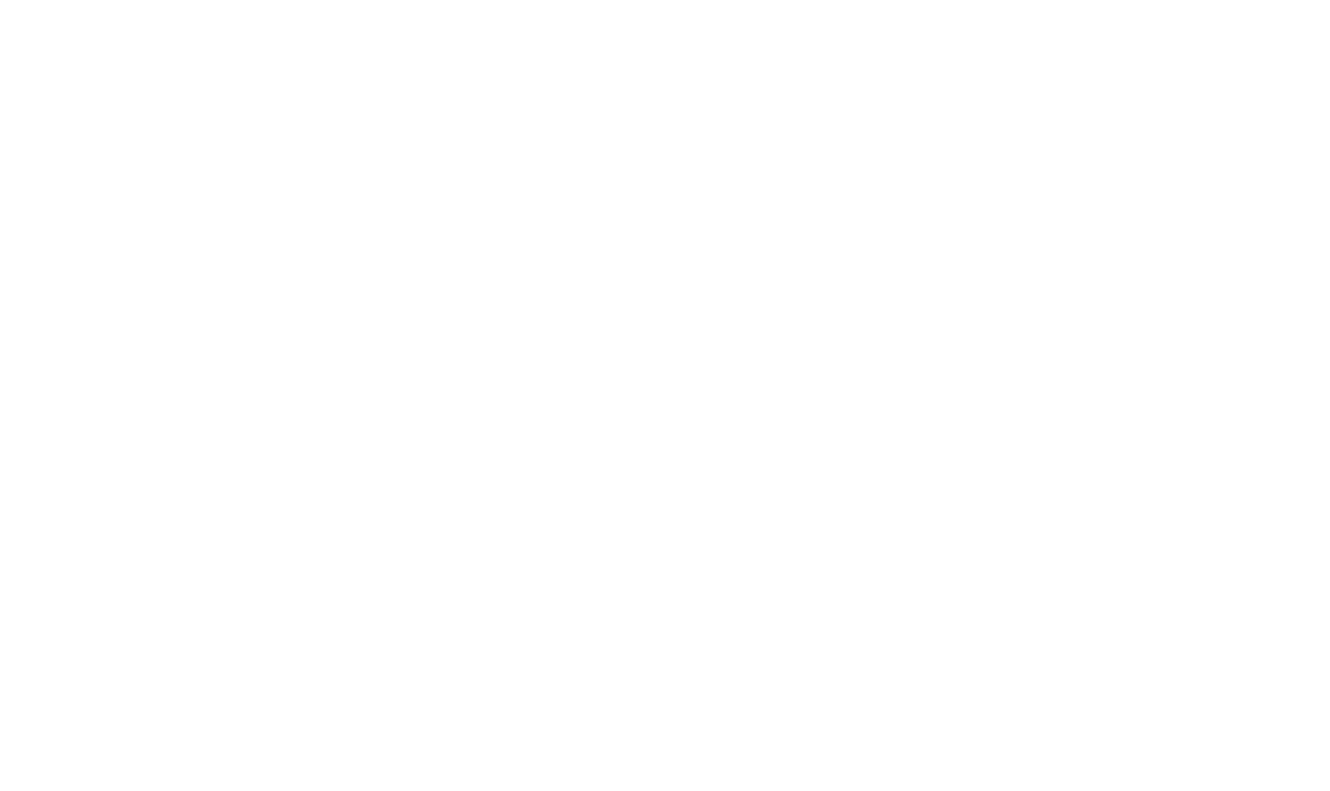
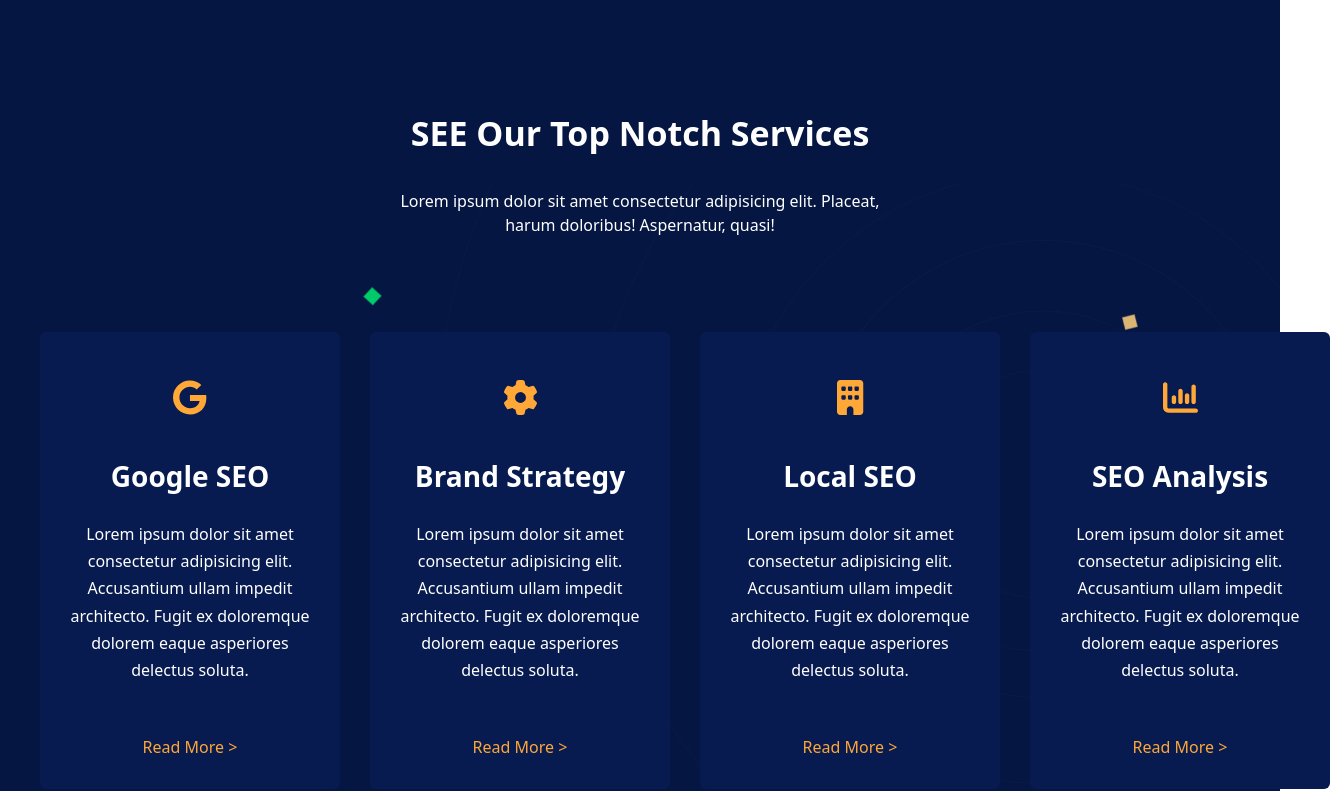
Before and after one commit to Vincenzo-23/proj-html-vuejs, a Vue app: page / in a window 1280 px wide. Shown: the part 2189-2980 px from the top of the page, 1330 px wide, since content can reach past the window. Before the commit the page ends 2144 px from the top, so only its background shows below. Built offline with nearby package versions, Linux system fonts and the light colour scheme.

Commit message:
ADD: added the MainAppServicesSection component to the MainAppBody

```diff
--- a/package.json
+++ b/package.json
@@ -10,6 +10,7 @@
   },
   "dependencies": {
     "@fortawesome/fontawesome-svg-core": "^6.5.2",
+    "@fortawesome/free-brands-svg-icons": "^6.5.2",
     "@fortawesome/free-solid-svg-icons": "^6.5.2",
     "@fortawesome/vue-fontawesome": "^3.0.6",
     "vue": "^3.4.21"
--- a/src/components/MainApp-body/MainAppAgencySection.vue
+++ b/src/components/MainApp-body/MainAppAgencySection.vue
@@ -57,7 +57,8 @@
 .grid{
     display: grid;
     grid-template-columns: repeat(3, 1fr);
-    gap: 25px;
+    gap: 30px;
+    padding-bottom: 30px;
 }
 .card{
     padding: 40px 35px;
@@ -70,7 +71,9 @@
     .card_title{
         padding-bottom: 20px;
         font-weight: 800;
-
+    }
+    .card_paragraph{
+        line-height: 1.7;
     }
 }
 
--- a/src/components/MainApp-body/MainAppBody.vue
+++ b/src/components/MainApp-body/MainAppBody.vue
@@ -1,12 +1,16 @@
 <template>
     <MainAppAgencySection />
+    <MainAppServicesSection />
 </template>
 
 <script>
 import MainAppAgencySection from "./MainAppAgencySection.vue"
+import MainAppServicesSection from "./MainAppServicesSection.vue"
+
     export default {
         components:{
             MainAppAgencySection,
+            MainAppServicesSection,
         }
     }
 </script>
--- /dev/null
+++ b/src/components/MainApp-body/MainAppServicesSection.vue
@@ -0,0 +1,96 @@
+<template>
+    <div class="section">
+        <div class="container_small">
+            <div class="container_small subtitle">
+                <h2>SEE Our Top Notch Services</h2>
+                <p>
+                    Lorem ipsum dolor sit amet consectetur adipisicing elit. Placeat, harum doloribus! Aspernatur, quasi!
+                </p>
+            </div>
+        </div>
+        <div class="container_large">
+            <div class="grid">
+                <div class="card border-0">
+                    <div class="icon"><font-awesome-icon :icon="['fab', 'google']" /></div>
+                    <h3 class="card_title">Google SEO</h3>
+                    <p class="card_paragraph">Lorem ipsum dolor sit amet consectetur adipisicing elit. Accusantium ullam impedit architecto. Fugit ex doloremque dolorem eaque asperiores delectus soluta.</p>
+                    <a href="#" class="read_more">Read More ></a>
+                </div>
+                <div class="card border-0">
+                    <div class="icon"><font-awesome-icon :icon="['fas', 'gear']" /></div>
+                    <h3 class="card_title">Brand Strategy</h3>
+                    <p class="card_paragraph">Lorem ipsum dolor sit amet consectetur adipisicing elit. Accusantium ullam impedit architecto. Fugit ex doloremque dolorem eaque asperiores delectus soluta.</p>
+                    <a href="#" class="read_more">Read More ></a>
+                </div>
+                <div class="card border-0">
+                    <div class="icon"><font-awesome-icon :icon="['fas', 'building']" /></div>
+                    <h3 class="card_title">Local SEO</h3>
+                    <p class="card_paragraph">Lorem ipsum dolor sit amet consectetur adipisicing elit. Accusantium ullam impedit architecto. Fugit ex doloremque dolorem eaque asperiores delectus soluta.</p>
+                    <a href="#" class="read_more">Read More ></a>
+                </div>
+                <div class="card border-0">
+                    <div class="icon"><font-awesome-icon :icon="['fas', 'chart-column']" /></div>
+                    <h3 class="card_title">SEO Analysis</h3>
+                    <p class="card_paragraph">Lorem ipsum dolor sit amet consectetur adipisicing elit. Accusantium ullam impedit architecto. Fugit ex doloremque dolorem eaque asperiores delectus soluta.</p>
+                    <a href="#" class="read_more">Read More ></a>
+                </div>
+            </div>
+        </div>
+    </div>
+</template>
+
+<script>
+    export default {
+
+    }
+</script>
+
+<style lang="scss" scoped>
+.section{
+    padding: 115px 0 180px;
+    background-image: url(/public/images/pattern_background.png);
+    background-repeat: no-repeat;
+    background-size: contain;
+    background-position: center;
+    background-color: rgb(5, 22, 66);
+    color: white;
+}
+// Subtitle and paragraph
+.subtitle{
+    text-align: center;
+    margin-bottom: 95px;
+    h2{
+        font-size: 34px;
+        font-weight: 700;
+        margin-bottom: 35px;
+    }
+}
+// Grid cards
+.grid{
+    display: grid;
+    grid-template-columns: repeat(4, 25%);
+    gap: 30px;
+    .card{
+        background-color: rgb(7, 27, 80);
+        padding: 40px 20px 30px;
+        text-align: center;
+        .icon{
+            padding-bottom: 35px;
+            font-size: 35px;
+            color: rgb(255, 167, 55);
+        }
+        .card_title{
+            padding-bottom: 20px;
+            font-weight: 800;
+
+        }
+        .card_paragraph{
+            padding-bottom: 35px;
+            line-height: 1.7;
+        }
+        .read_more{
+            color: rgb(255, 167, 55);
+        }
+    }
+}
+</style>
--- a/src/main.js
+++ b/src/main.js
@@ -12,11 +12,20 @@ import {
 	faDroplet,
     faVideo,
     faRoad,
+    faGear,
+    faBuilding,
+    faChartColumn,
+
 
 } from '@fortawesome/free-solid-svg-icons'
 
+import {
+    faGoogle
 
-library.add(faDroplet, faVideo, faRoad)
+} from '@fortawesome/free-brands-svg-icons'
+
+
+library.add(faDroplet, faVideo, faRoad, faGoogle, faGear, faBuilding, faChartColumn)
 
 const app = createApp(App)
 
```
Also changed, not shown: 1 other file (tests, documents, lock files or other folders).
